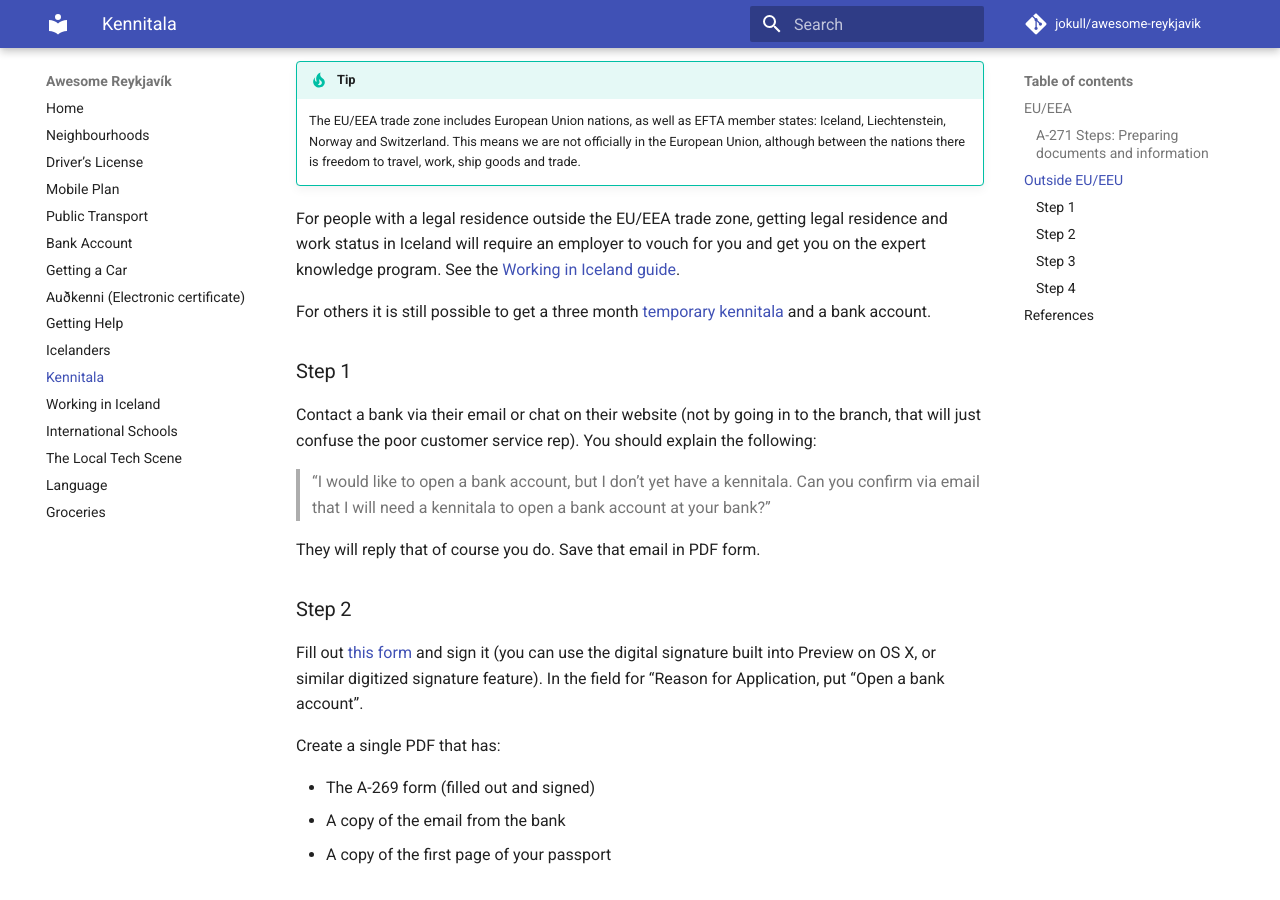
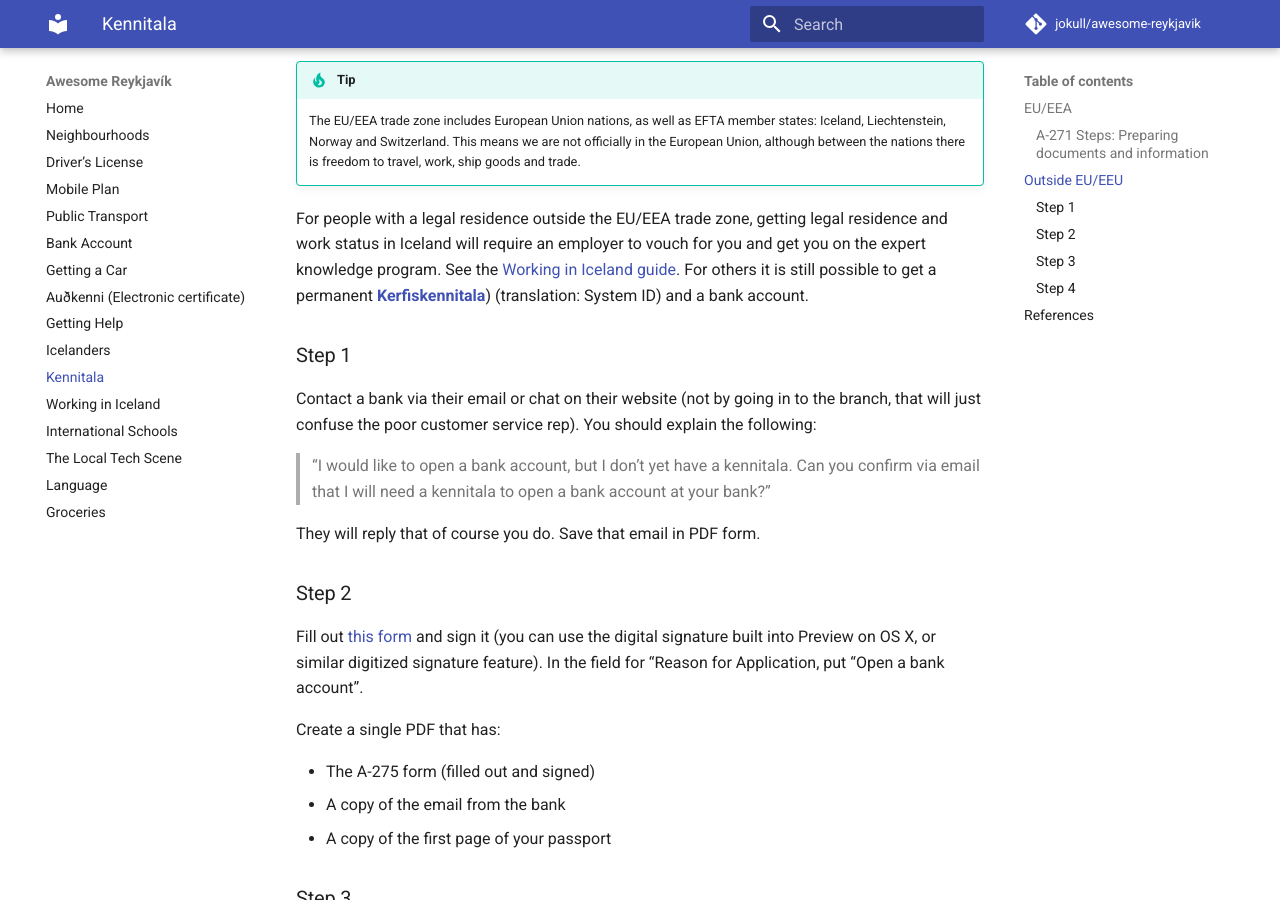
Before and after one commit to jokull/awesome-reykjavik, an MkDocs documentation site: the page built from docs/guides/kennitala.md, in a window 1280 px wide and 900 px high, scrolled down 1921 px. Built offline with MkDocs 1.6.1 and Material for MkDocs 9.7.7, drawn with Linux system fonts in a browser that asks for light colours; comment, search, counter and statistics services are not loaded.

Commit message:
Corrections for the System Kennitala: it’s permanent, and the form is A-275

```diff
--- a/docs/guides/kennitala.md
+++ b/docs/guides/kennitala.md
@@ -73,9 +73,7 @@ As of April 18, 2020, these are the fields presented
 !!! tip
     The EU/EEA trade zone includes European Union nations, as well as EFTA member states: Iceland, Liechtenstein, Norway and Switzerland. This means we are not officially in the European Union, although between the nations there is freedom to travel, work, ship goods and trade.
 
-For people with a legal residence outside the EU/EEA trade zone, getting legal residence and work status in Iceland will require an employer to vouch for you and get you on the expert knowledge program. See the [Working in Iceland guide](./working-in-iceland.md).
-
-For others it is still possible to get a three month [temporary kennitala](https://www.skra.is/english/individuals/moving-to-iceland/i-am-a-citizen-of-a-country-outside-eea-efta/) and a bank account.
+For people with a legal residence outside the EU/EEA trade zone, getting legal residence and work status in Iceland will require an employer to vouch for you and get you on the expert knowledge program. See the [Working in Iceland guide](./working-in-iceland.md). For others it is still possible to get a permanent **[Kerfiskennitala](https://www.skra.is/english/individuals/me-and-my-family/my-registration/id-numbers/system-id-number/)**) (translation: System ID) and a bank account.
 
 ### Step 1
 
@@ -87,11 +85,11 @@ They will reply that of course you do. Save that email in PDF form.
 
 ### Step 2
 
-Fill out [this form](https://skra.eydublod.is/Forms/Form/A-269) and sign it (you can use the digital signature built into Preview on OS X, or similar digitized signature feature). In the field for “Reason for Application, put “Open a bank account”.
+Fill out [this form](../images/A-275.pdf) and sign it (you can use the digital signature built into Preview on OS X, or similar digitized signature feature). In the field for “Reason for Application, put “Open a bank account”.
 
 Create a single PDF that has:
 
-- The A-269 form (filled out and signed)
+- The A-275 form (filled out and signed)
 - A copy of the email from the bank
 - A copy of the first page of your passport
 
```
Also changed, not shown: 1 other file.
